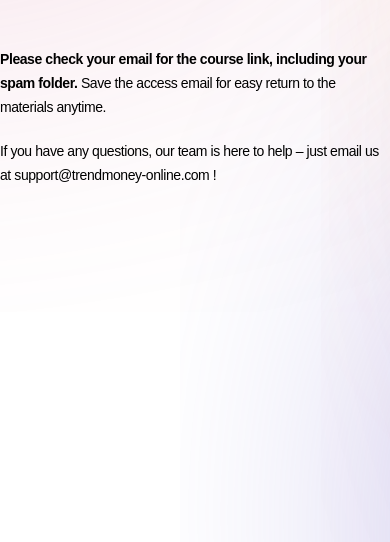
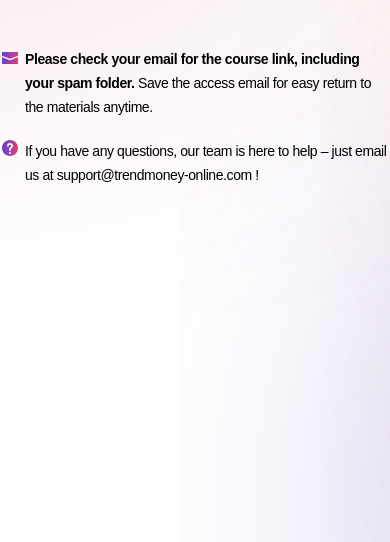
Before and after one commit to anton240496/trendMoney_en_1, a plain HTML site: page pages/thank/thank_you_en.html in a window 390 px wide. Shown: the part 302-844 px from the top of the page. Drawn offline with Linux system fonts and the light colour scheme.

Commit message:
Update style.css

```diff
--- a/pages/thank/css/style.css
+++ b/pages/thank/css/style.css
@@ -172,5 +172,7 @@
         font-size: 14px;
         margin-top: 50px;
         gap: 20px;
+        margin-left: 25px;
+        margin-right: auto;
     }
 }
```
